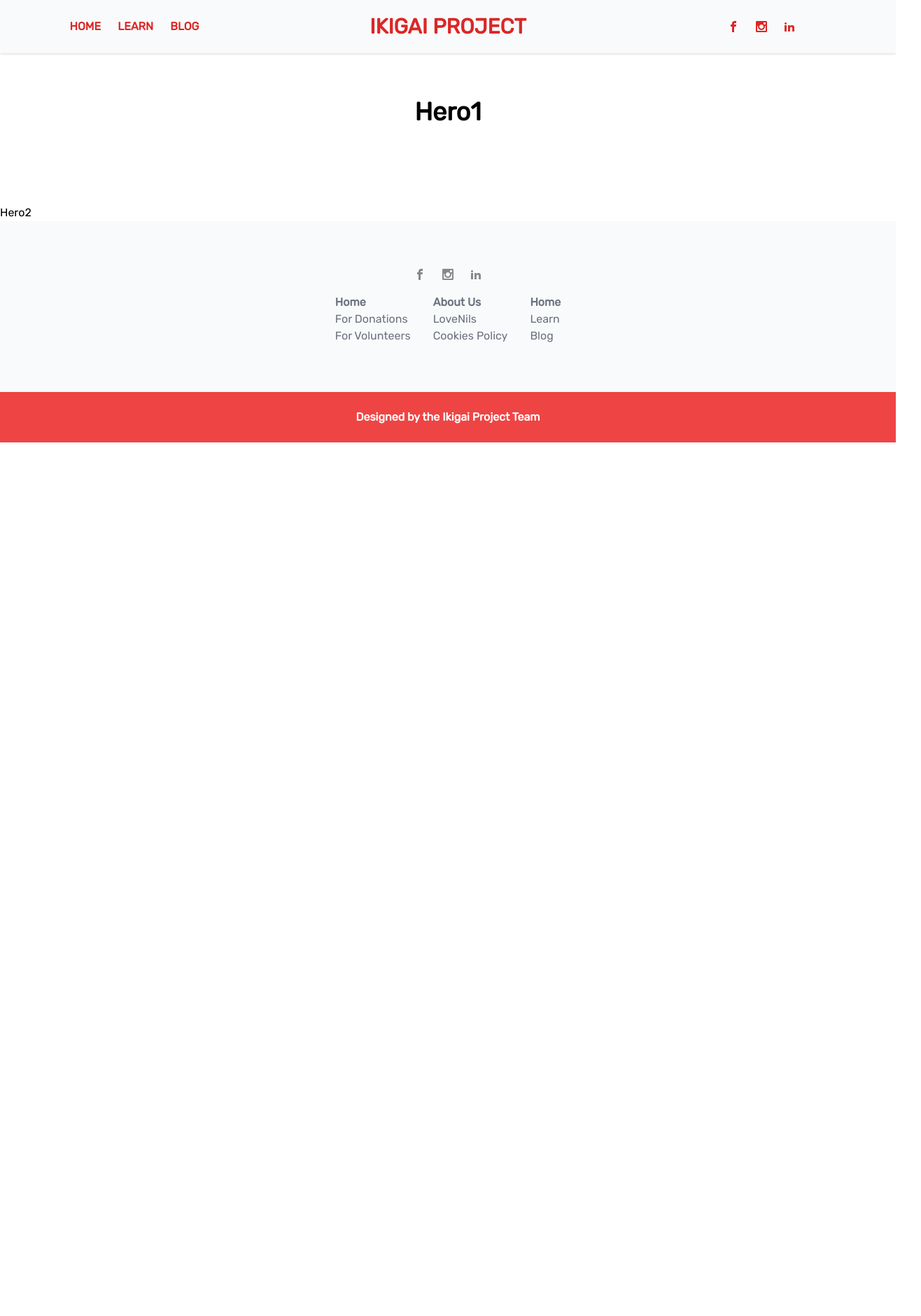
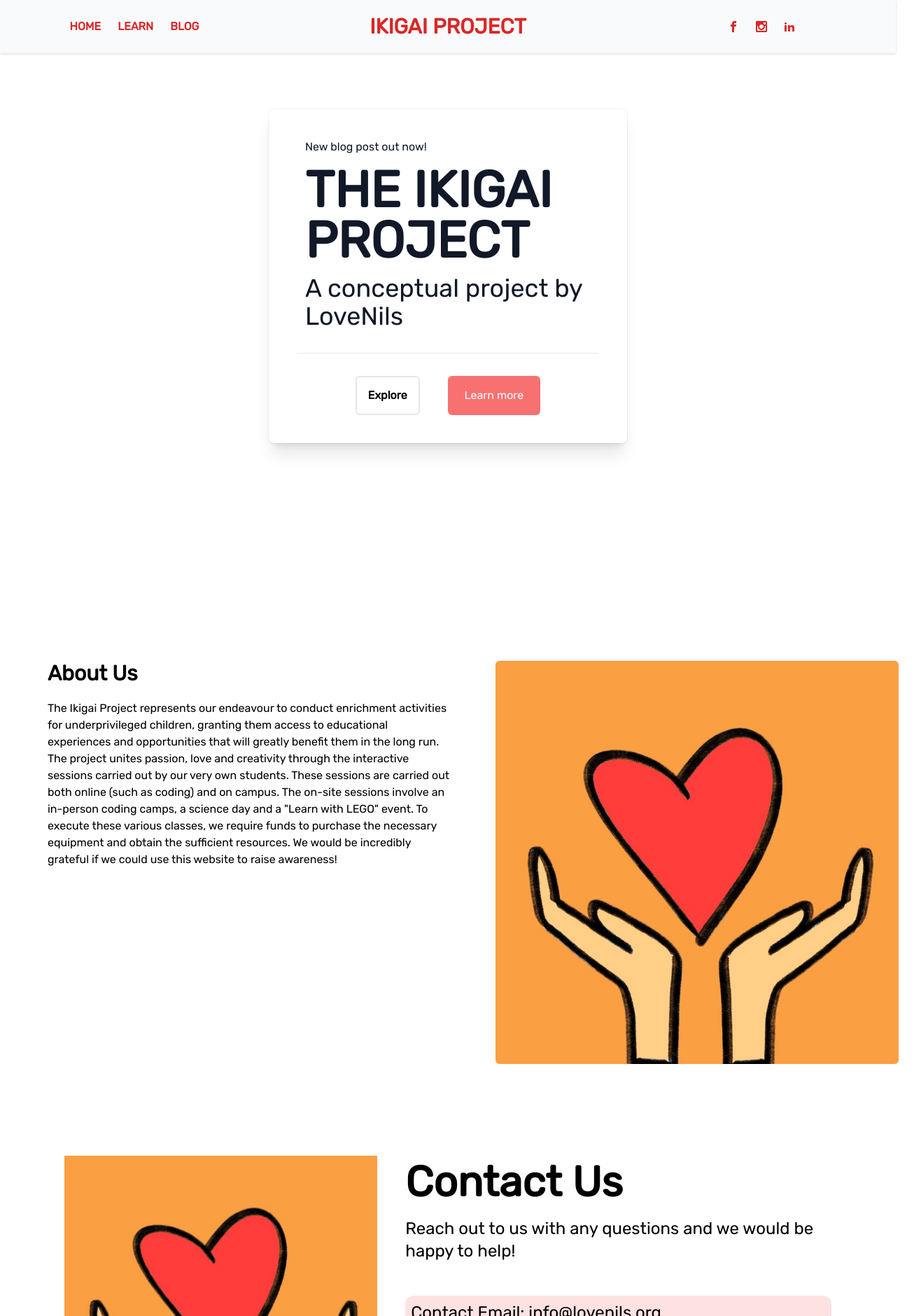
Before and after one commit to OHBOYILOVEHTML/ikigai-website1, a Next.js app: page / in a window 1280 px wide. Shown: the top 1880 px of the page at 70% size, 1316 px wide, since content can reach past the window. Before the commit the page ends 800 px from the top, so only its background shows below. Built offline with nearby package versions, Linux system fonts and the light colour scheme.

Commit message:
REDIRECTED BLOG, PAGES

```diff
--- a/components/Header.js
+++ b/components/Header.js
@@ -16,7 +16,7 @@ export default function Header() {
             <Link href={"/learn"}>
               <a>LEARN</a>
             </Link>
-            <Link href={"/page"}>
+            <Link href={"/blog"}>
               <a>BLOG</a>
             </Link>
           </div>
--- a/pages/index.js
+++ b/pages/index.js
@@ -7,11 +7,14 @@ import SecondHero from "../components/SecondHero";
 import ThirdHero from "../components/ThirdHero";
 import InitialHero from "../components/InitialHero";
 
+// <Hero></Hero>
+// <Hero2></Hero2>
 export default function Home() {
   return (
     <Format>
-      <Hero></Hero>
-      <Hero2></Hero2>
+      <InitialHero/ >
+      <SecondHero/ >
+      <ThirdHero/ >
     </Format>
   );
 }
```
